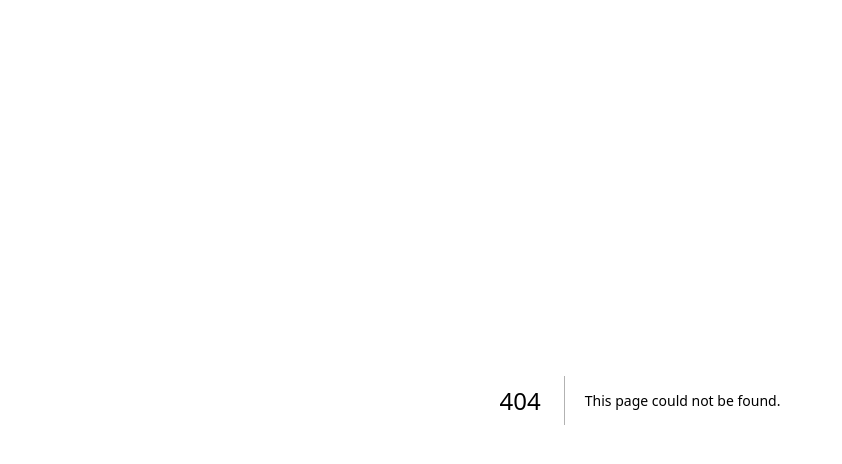
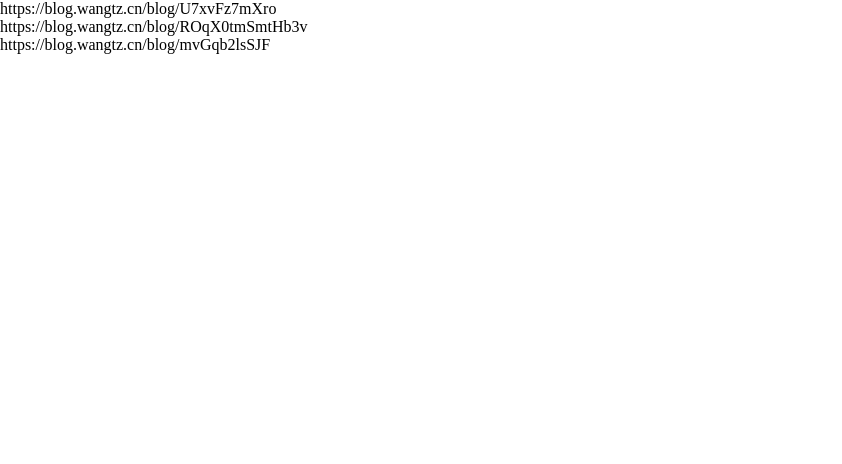
Before and after one commit to WangTZ1996/wangtianzhuBlog_next, a Next.js app: page /websiteMap in a window 1280 px wide. Before the commit this address had no page. Shown: the top 464 px of the page, without its empty margins (0-842 px from the left). Built offline with nearby package versions, Linux system fonts and the light colour scheme.

Commit message:
add website map

```diff
--- a/api/index.ts
+++ b/api/index.ts
@@ -51,7 +51,7 @@ export const testChatGPT = async (prompt: string) => {
     {
         headers: {
             'content-type': 'application/json',
-            'Authorization': 'Bearer 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',
+            'Authorization': 'Bearer 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',
             'OpenAI-Organization': 'org-59LRnRGLMms22ZtuMyTacrRB'
         }
     }
--- a/pages/index.tsx
+++ b/pages/index.tsx
@@ -1,5 +1,5 @@
 // @ts-nocheck
-import React, { useState, useEffect, use } from "react";
+import React, { useState, useEffect } from "react";
 import Head from 'next/head'
 import Image from 'next/image'
 import Link from "next/link";
@@ -332,7 +332,7 @@ export default function Home() {
               <span onClick={showTechLink}>技术剪报</span>|
               <a target={'_blank'} href="" rel="noreferrer">随笔</a>|
               <Link target={'_blank'} href="/crawler">爬虫</Link>|
-              <a>网站地图</a>
+              <a target={'_blank'} rel="noreferrer" href={'/websiteMap'}>网站地图</a>
             </p>
             <p onClick={test} className={listStyles.menu}>2023 王天柱 京ICP备19003625号</p>
           </div>
--- /dev/null
+++ b/pages/websiteMap/index.tsx
@@ -0,0 +1,14 @@
+// import React from "react";
+
+const WebsiteMap = () => {
+
+    return (
+        <div style={{ height: '100vh', width: '100vw', display: 'flex', flexDirection: 'column' }}>
+            <a href="https://blog.wangtz.cn/blog/U7xvFz7mXro" >{"https://blog.wangtz.cn/blog/U7xvFz7mXro"}</a>
+            <a href="https://blog.wangtz.cn/blog/ROqX0tmSmtHb3v" >{"https://blog.wangtz.cn/blog/ROqX0tmSmtHb3v"}</a>
+            <a href="https://blog.wangtz.cn/blog/mvGqb2lsSJF" >{"https://blog.wangtz.cn/blog/mvGqb2lsSJF"}</a>
+        </div>
+    )
+}
+
+export default WebsiteMap
```
Also changed, not shown: components/chatGPT/index.tsx (+0 -1 lines).
